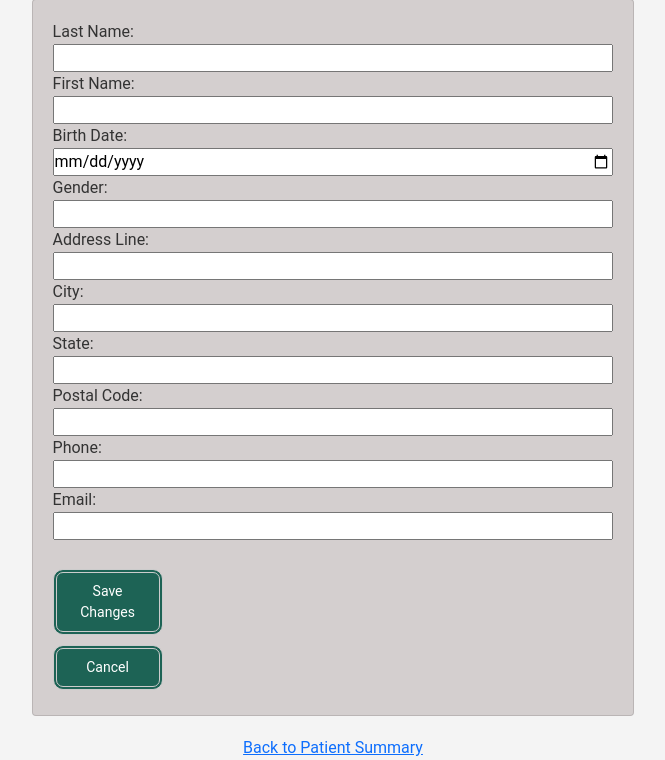
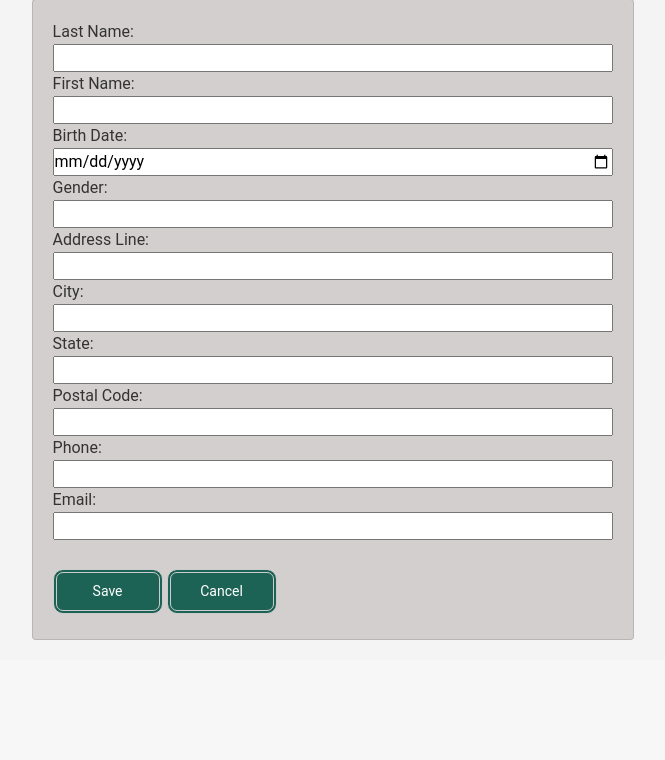
Before and after one commit to ddeveloper72/fhir-patient-summary, a Flask app: template templates/edit_fhir_patient.html in a window 1280 px wide. Shown: the part 183-943 px from the top of the page, without its empty margins (307-972 px from the left). After the commit the page ends 823 px from the top, so only its background shows below. Run offline with Flask 3, Linux system fonts and the light colour scheme; the template is opened without the code that fills it, so the values that code supplies are empty.

Commit message:
Refactor button layout in edit FHIR patient template for improved inline display

```diff
--- a/templates/edit_fhir_patient.html
+++ b/templates/edit_fhir_patient.html
@@ -44,16 +44,17 @@
                 <input type="email" name="email" id="email"
                     value="{{ patient.telecom[1].value if patient.telecom and len(patient.telecom) > 1 and patient.telecom[1].system == 'email' else '' }}">
                 <br>
-                <button class="button" type="submit">Save Changes</button>
-                <button class="button" type="button"
-                    onclick="window.location.href='{{ url_for('fhir_patient_summary', patient_id=patient.id) }}'">Cancel</button>
+                <div class="button-inline">
+                    <button class="button" type="submit">Save</button>
+
+                    <button class="button" type="button"
+                        onclick="window.location.href='{{ url_for('fhir_patient_summary', patient_id=patient.id) }}'">Cancel</button>
+
+                </div>
             </form>
         </div>
     </div>
 
-
-    <a href="{{ url_for('fhir_patient_summary', patient_id=patient.id) }}">Back to Patient Summary</a>
-
 </div>
 
 {% endblock %}
```
